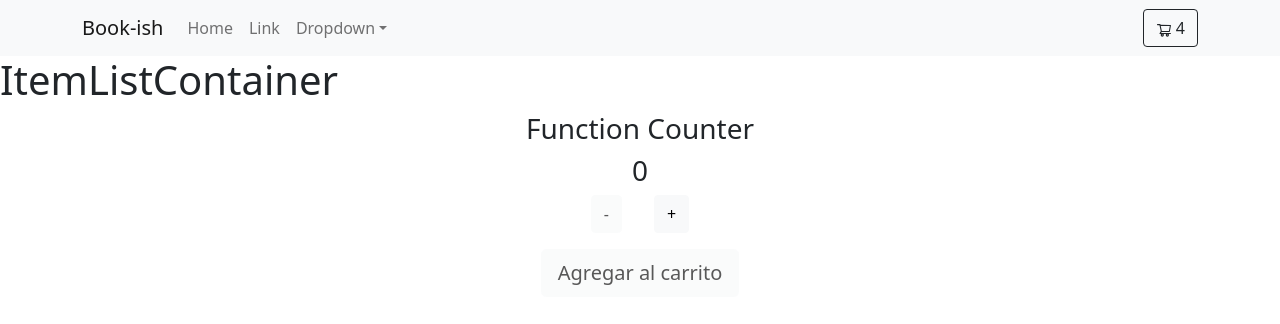
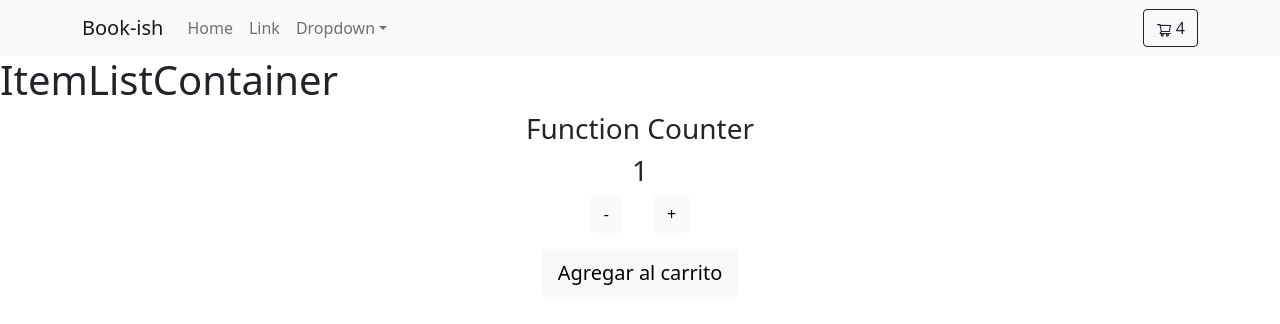
Before and after one commit to SamRosemberg/app-rosemberg-24925, a React (Create React App) app: page / in a window 1280 px wide. Shown: the top 324 px of the page. Built offline with nearby package versions, Linux system fonts and the light colour scheme.

Commit message:
reutilizacion

```diff
--- a/src/App.js
+++ b/src/App.js
@@ -4,12 +4,17 @@ import { ItemListContainer } from './components/ItemListContainer/ItemListContai
 import {NavBar} from './components/NavBar/NavBar'
 
 function App() {
+  let stock = 15;
+
+  const agregarAlCarrito = (count) => {
+      alert('Se han agregado: ' + count + ' al carrito')
+  }
 
   return (
     <>
     <NavBar />
     <ItemListContainer />
-    <ItemCount />
+    <ItemCount stock={stock} initial={1} onAdd={agregarAlCarrito}/>
     </>
   );
 }
--- a/src/components/ItemCount/ItemCount.js
+++ b/src/components/ItemCount/ItemCount.js
@@ -1,10 +1,10 @@
 import { useState } from 'react'
 import './ItemCount.css'
 
-export const ItemCount = (props) => {
-    const [count, setCount] = useState(0)
+export const ItemCount = ({stock, initial, onAdd}) => {
+    const [count, setCount] = useState(initial)
 
-    let stock = 15;
+
 
     const decrement = () => {
         if(count > 0) {
@@ -18,9 +18,6 @@ export const ItemCount = (props) => {
         }
     }
 
-    const agregarAlCarrito = () => {
-        alert('Se han agregado: ' + count + ' al carrito')
-    }
 
     return (
         <div className="text-center ">
@@ -30,7 +27,7 @@ export const ItemCount = (props) => {
                 <button className="btn btn-light mx-3" disabled={count <= 0 ? true : false} onClick={decrement}>-</button>
                 <button className="btn btn-light mx-3" disabled={stock == 0 ? true : false} onClick={increment}>+</button>
             </div>
-            <button className="btn btn-lg btn-light my-3" onClick={agregarAlCarrito}  disabled={count <= 0 ? true : false}>Agregar al carrito</button>
+            <button className="btn btn-lg btn-light my-3" onClick={() => onAdd(count)}  disabled={count <= 0 ? true : false}>Agregar al carrito</button>
         </div>
     )
 }
```
